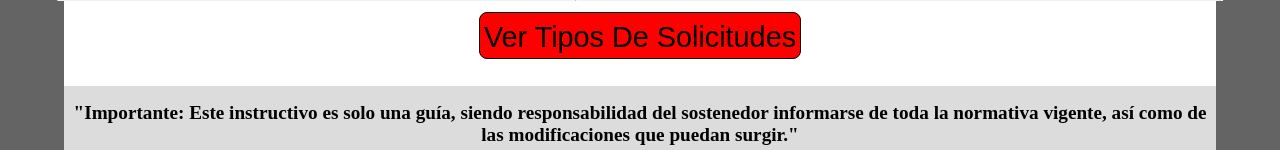
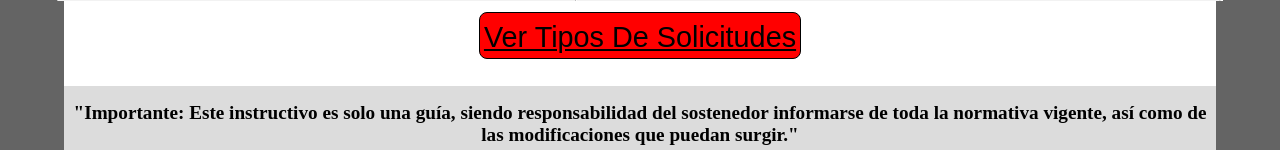
Before and after one commit to diegoasm12/proyecto-reconocimiento, a PHP site: page / in a window 1280 px wide. Shown: the part 650-800 px from the top of the page. Run offline with PHP 8.4, Linux system fonts and the light colour scheme.

Commit message:
cambios letras,colores

```diff
--- a/asset/css/css.css
+++ b/asset/css/css.css
@@ -99,7 +99,7 @@
 
 }
 
-a {
+.blanco {
     text-decoration: none;
     color: rgb(224, 215, 215);
 }
@@ -275,6 +275,7 @@ select {
     background-attachment: fixed;
   }
 
-  .blanco {
+  .negro {
     color: black;
+
   }
--- a/cotejo.php
+++ b/cotejo.php
@@ -31,9 +31,9 @@
         </div>
         <div class="btn_divs">
           <div class="margin-bootom">
-            <button class="btn_rojo"><a  href="asset/Pdf/manual.pdf" download="manual">Manual de Reconocimiento
+            <button class="btn_rojo"><a class="blanco" href="asset/Pdf/manual.pdf" download="manual">Manual de Reconocimiento
                 Oficial</a></button>
-            <button class="btn_azul"><a href="asset/pauta/Receso Temporal.docx" download="manual">Preguntas Frecuentes</a></button>
+            <button class="btn_azul"><a class="blanco" href="asset/pauta/Receso Temporal.docx" download="manual">Preguntas Frecuentes</a></button>
           </div>
         </div>
         <div class="cuadro_blanco">
--- a/index.php
+++ b/index.php
@@ -25,7 +25,7 @@
                     OFICIAL 2023"</h2>
             </div>
             <div class="contenedor2"> <img src="asset/img/Captura.PNG" alt=""></div>
-            <div class="contenedor3"><button class="btn"><a class="blanco" href="cotejo.php">Ver Tipos De Solicitudes</a></button>
+            <div class="contenedor3"><button class="btn"><a class="negro" href="cotejo.php">Ver Tipos De Solicitudes</a></button>
                 <div class="contenedor5">
                     <h2 class="texto_sub">"Importante: Este instructivo es solo una guía, siendo responsabilidad del
                         sostenedor informarse de toda la normativa vigente, así como de las modificaciones que puedan
```
